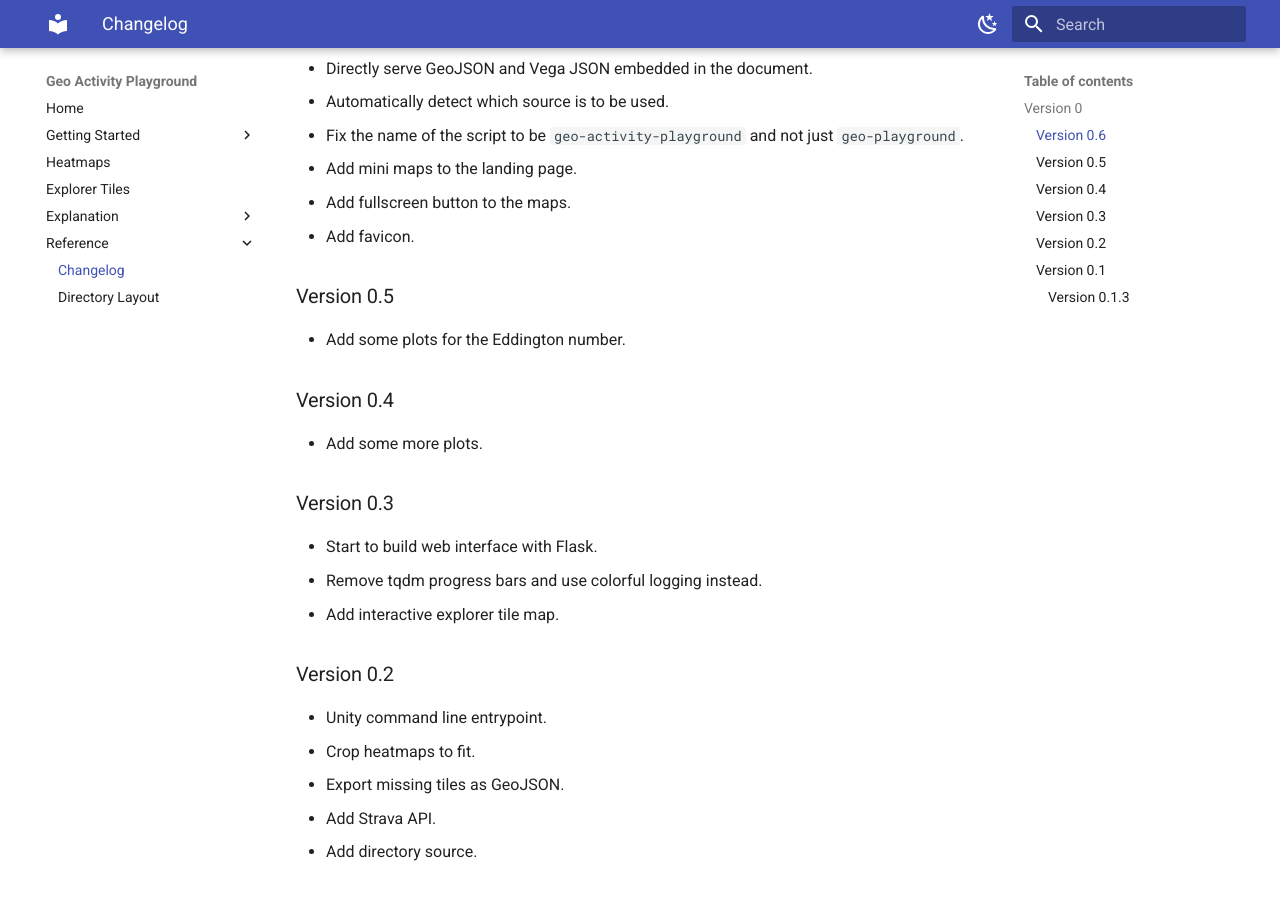
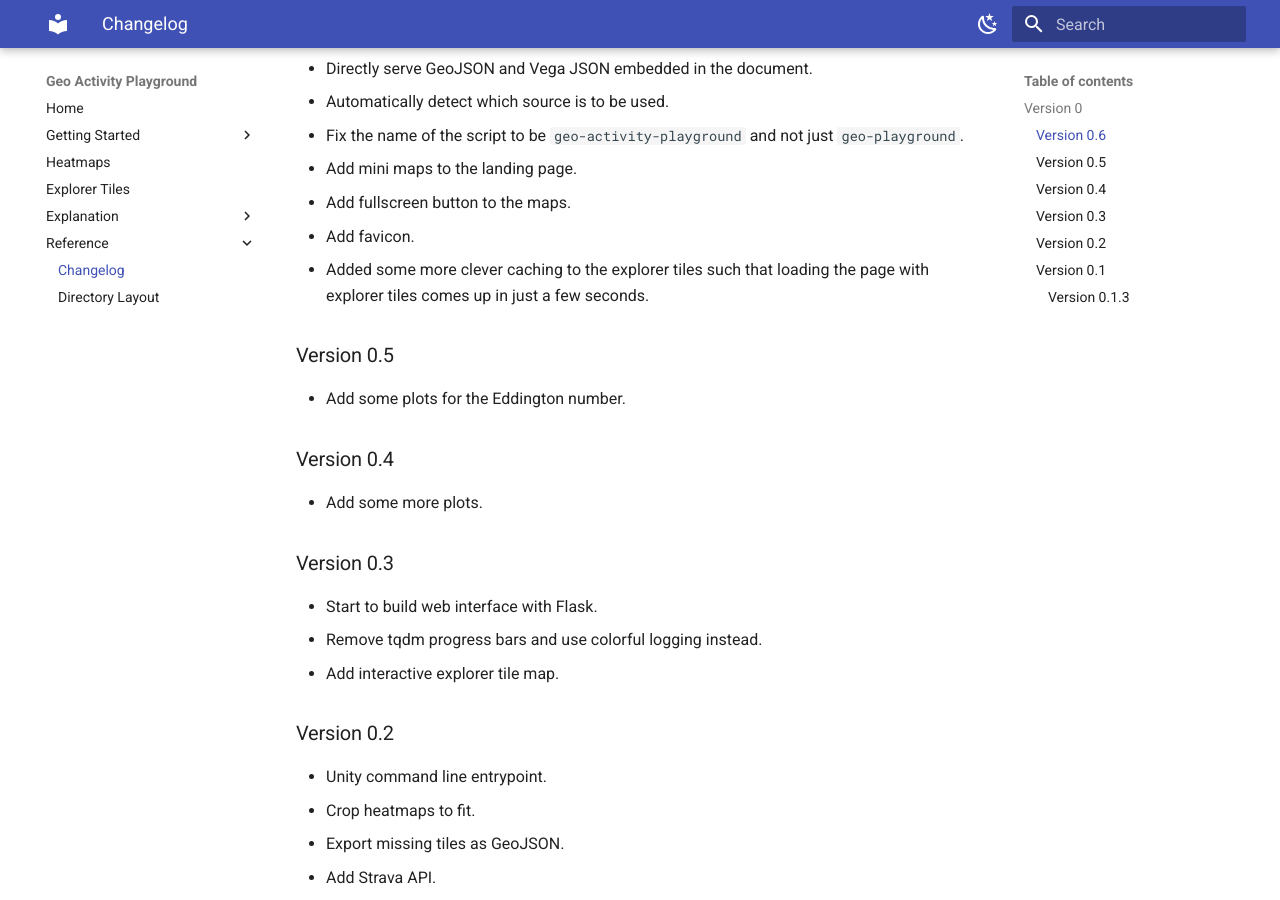
Before and after one commit to martin-ueding/geo-activity-playground, an MkDocs documentation site: the page built from docs/reference/changelog.md, in a window 1280 px wide and 900 px high, scrolled down 437 px. Built offline with MkDocs 1.6.1 and Material for MkDocs 9.7.7, drawn with Linux system fonts in a browser that asks for light colours.

Commit message:
Changelog entry

```diff
--- a/docs/reference/changelog.md
+++ b/docs/reference/changelog.md
@@ -16,6 +16,7 @@ This is the pre-release series. Things haven't settled yet, so each minor versio
 - Add mini maps to the landing page.
 - Add fullscreen button to the maps.
 - Add favicon.
+- Added some more clever caching to the explorer tiles such that loading the page with explorer tiles comes up in just a few seconds.
 
 ### Version 0.5
 
```
